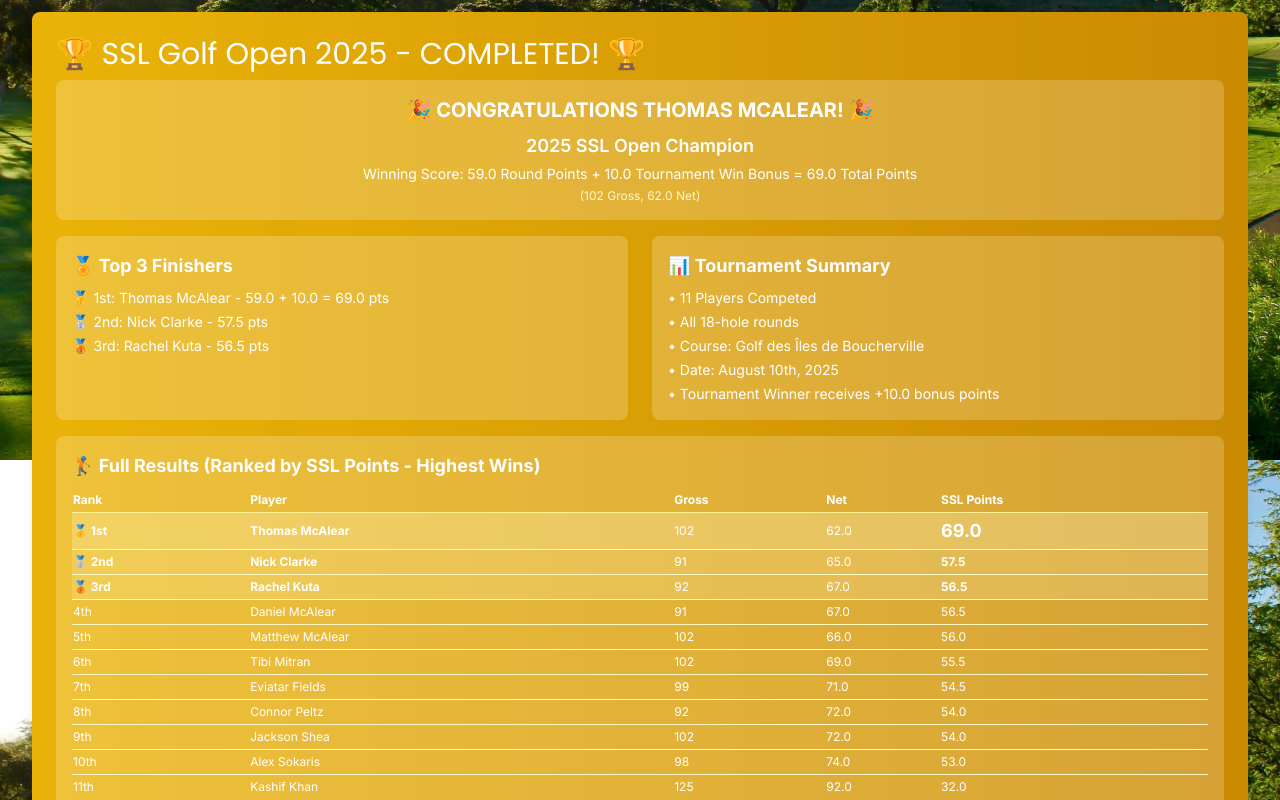
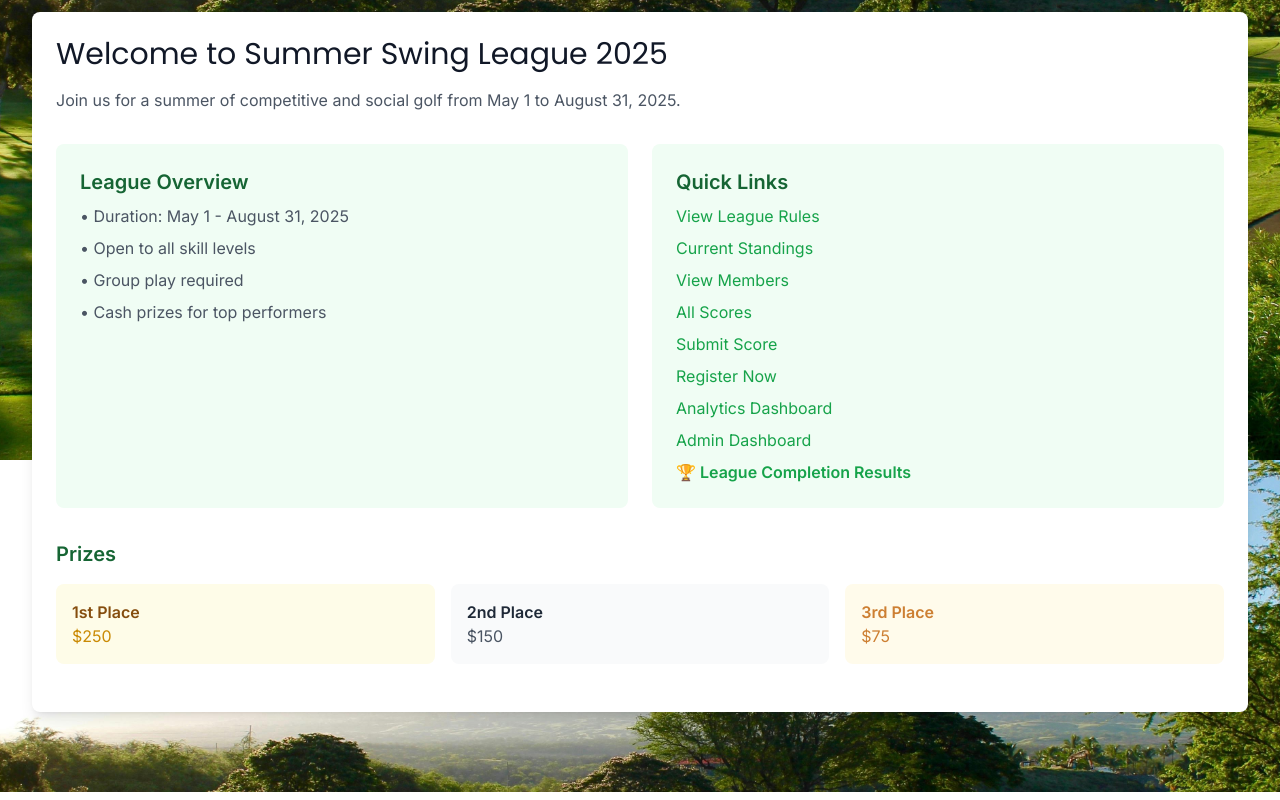
Before and after one commit to matthewmcalear/Summer-Swing-League, a Next.js app: page / in a window 1280 px wide. Shown: the part 340-1140 px from the top of the page. Built offline with nearby package versions, Linux system fonts and the light colour scheme; no server answers; the database is empty.

Commit message:
Remove 2025 Open tournament banner from homepage
- Remove SSL Golf Open 2025 banner and tournament results
- Keep league completion banner for season results
- Clean up homepage layout

```diff
--- a/app/page.tsx
+++ b/app/page.tsx
@@ -54,137 +54,7 @@ export default function Home() {
             </div>
           </div>
 
-          {/* SSL Open Event Banner */}
-          <div className="bg-gradient-to-r from-yellow-500 to-yellow-600 rounded-lg shadow-lg p-6 mb-6 text-white">
-            <div className="flex flex-col">
-              <div className="flex-1">
-                <h2 className={`${pop.className} text-2xl md:text-3xl font-bold mb-2`}>🏆 SSL Golf Open 2025 - COMPLETED! 🏆</h2>
-                <div className="bg-white bg-opacity-20 rounded-lg p-4 mb-4">
-                  <h3 className="font-bold text-xl mb-2 text-center">🎉 CONGRATULATIONS THOMAS MCALEAR! 🎉</h3>
-                  <p className="text-center text-lg font-semibold">2025 SSL Open Champion</p>
-                  <p className="text-center text-sm mt-1">Winning Score: 59.0 Round Points + 10.0 Tournament Win Bonus = 69.0 Total Points</p>
-                  <p className="text-center text-xs mt-1 text-yellow-100">(102 Gross, 62.0 Net)</p>
-                </div>
 
-                                 <div className="grid grid-cols-1 md:grid-cols-2 gap-6 mb-4">
-                   <div className="bg-white bg-opacity-20 rounded-lg p-4">
-                     <h3 className="font-bold text-lg mb-2">🏅 Top 3 Finishers</h3>
-                     <ul className="text-sm space-y-1">
-                       <li>🥇 1st: Thomas McAlear - 59.0 + 10.0 = 69.0 pts</li>
-                       <li>🥈 2nd: Nick Clarke - 57.5 pts</li>
-                       <li>🥉 3rd: Rachel Kuta - 56.5 pts</li>
-                     </ul>
-                   </div>
-                   <div className="bg-white bg-opacity-20 rounded-lg p-4">
-                     <h3 className="font-bold text-lg mb-2">📊 Tournament Summary</h3>
-                     <ul className="text-sm space-y-1">
-                       <li>• 11 Players Competed</li>
-                       <li>• All 18-hole rounds</li>
-                       <li>• Course: Golf des Îles de Boucherville</li>
-                       <li>• Date: August 10th, 2025</li>
-                       <li>• Tournament Winner receives +10.0 bonus points</li>
-                     </ul>
-                   </div>
-                 </div>
-
-                                 <div className="bg-white bg-opacity-20 rounded-lg p-4">
-                   <h3 className="font-bold text-lg mb-2">🏌️ Full Results (Ranked by SSL Points - Highest Wins)</h3>
-                   <div className="text-xs overflow-x-auto">
-                     <table className="w-full">
-                       <thead>
-                         <tr className="border-b border-yellow-200">
-                           <th className="text-left py-1">Rank</th>
-                           <th className="text-left py-1">Player</th>
-                           <th className="text-left py-1">Gross</th>
-                           <th className="text-left py-1">Net</th>
-                           <th className="text-left py-1">SSL Points</th>
-                         </tr>
-                       </thead>
-                       <tbody>
-                         <tr className="border-b border-yellow-100 bg-yellow-100 bg-opacity-30">
-                           <td className="py-1 font-bold">🥇 1st</td>
-                           <td className="py-1 font-bold">Thomas McAlear</td>
-                           <td className="py-1">102</td>
-                           <td className="py-1">62.0</td>
-                           <td className="py-1 font-bold text-lg">69.0</td>
-                         </tr>
-                         <tr className="border-b border-yellow-100 bg-yellow-100 bg-opacity-20">
-                           <td className="py-1 font-bold">🥈 2nd</td>
-                           <td className="py-1 font-bold">Nick Clarke</td>
-                           <td className="py-1">91</td>
-                           <td className="py-1">65.0</td>
-                           <td className="py-1 font-bold">57.5</td>
-                         </tr>
-                         <tr className="border-b border-yellow-100 bg-yellow-100 bg-opacity-20">
-                           <td className="py-1 font-bold">🥉 3rd</td>
-                           <td className="py-1 font-bold">Rachel Kuta</td>
-                           <td className="py-1">92</td>
-                           <td className="py-1">67.0</td>
-                           <td className="py-1 font-bold">56.5</td>
-                         </tr>
-                         <tr className="border-b border-yellow-100">
-                           <td className="py-1">4th</td>
-                           <td className="py-1">Daniel McAlear</td>
-                           <td className="py-1">91</td>
-                           <td className="py-1">67.0</td>
-                           <td className="py-1">56.5</td>
-                         </tr>
-                         <tr className="border-b border-yellow-100">
-                           <td className="py-1">5th</td>
-                           <td className="py-1">Matthew McAlear</td>
-                           <td className="py-1">102</td>
-                           <td className="py-1">66.0</td>
-                           <td className="py-1">56.0</td>
-                         </tr>
-                         <tr className="border-b border-yellow-100">
-                           <td className="py-1">6th</td>
-                           <td className="py-1">Tibi Mitran</td>
-                           <td className="py-1">102</td>
-                           <td className="py-1">69.0</td>
-                           <td className="py-1">55.5</td>
-                         </tr>
-                         <tr className="border-b border-yellow-100">
-                           <td className="py-1">7th</td>
-                           <td className="py-1">Eviatar Fields</td>
-                           <td className="py-1">99</td>
-                           <td className="py-1">71.0</td>
-                           <td className="py-1">54.5</td>
-                         </tr>
-                         <tr className="border-b border-yellow-100">
-                           <td className="py-1">8th</td>
-                           <td className="py-1">Connor Peltz</td>
-                           <td className="py-1">92</td>
-                           <td className="py-1">72.0</td>
-                           <td className="py-1">54.0</td>
-                         </tr>
-                         <tr className="border-b border-yellow-100">
-                           <td className="py-1">9th</td>
-                           <td className="py-1">Jackson Shea</td>
-                           <td className="py-1">102</td>
-                           <td className="py-1">72.0</td>
-                           <td className="py-1">54.0</td>
-                         </tr>
-                         <tr className="border-b border-yellow-100">
-                           <td className="py-1">10th</td>
-                           <td className="py-1">Alex Sokaris</td>
-                           <td className="py-1">98</td>
-                           <td className="py-1">74.0</td>
-                           <td className="py-1">53.0</td>
-                         </tr>
-                         <tr>
-                           <td className="py-1">11th</td>
-                           <td className="py-1">Kashif Khan</td>
-                           <td className="py-1">125</td>
-                           <td className="py-1">92.0</td>
-                           <td className="py-1">32.0</td>
-                         </tr>
-                       </tbody>
-                     </table>
-                   </div>
-                 </div>
-              </div>
-            </div>
-          </div>
 
           <div className="bg-white rounded-lg shadow-lg p-6">
             <h2 className={`${pop.className} text-3xl font-bold text-gray-900 mb-4`}>Welcome to Summer Swing League 2025</h2>
```
